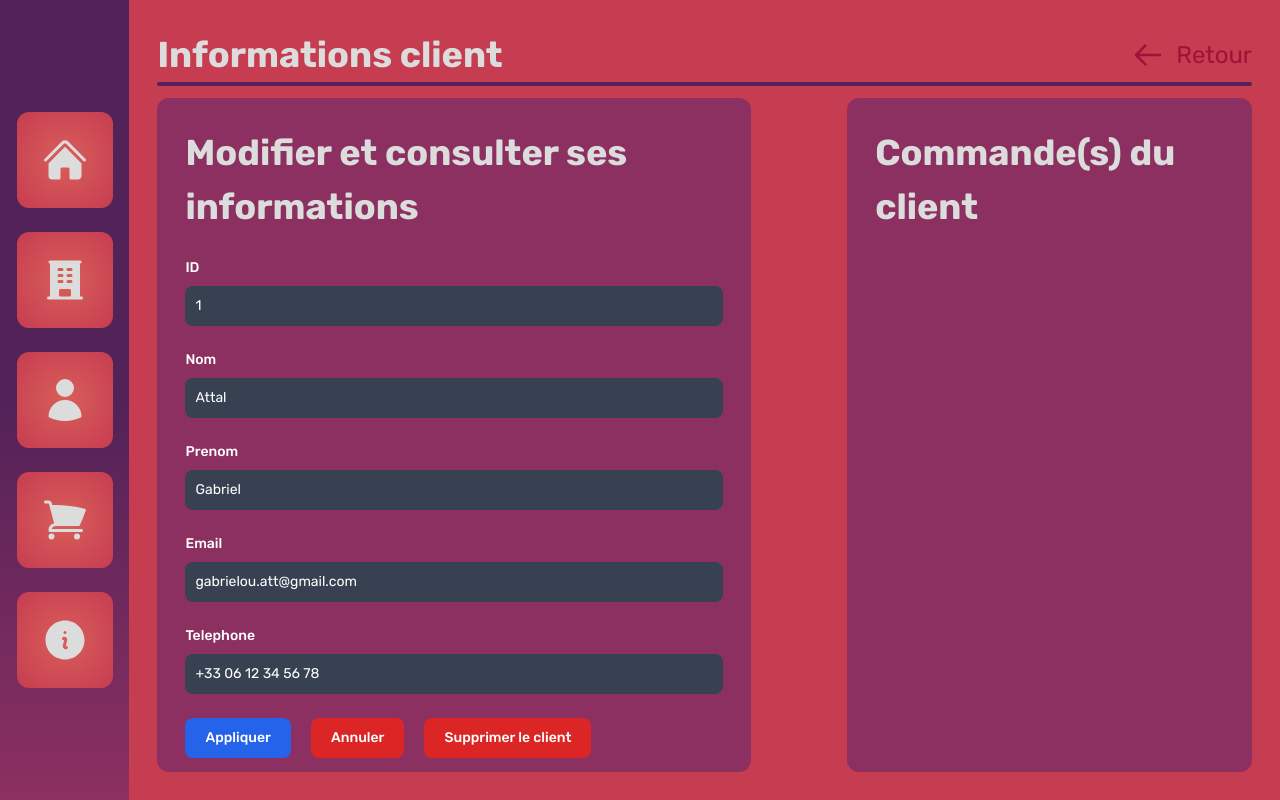
After one commit to fr-timothe/KaraManager, a Flask app: page /clients/1 in a window 1280 px wide. The commit adds this page. Run offline with Flask 3, Linux system fonts and the light colour scheme; some libraries are stand-ins or nearby versions.

Commit message:
feat: :sparkles: Ajout des fonctionnalités de création, suppression et consultation des clients

```diff
--- a/database_manager.py
+++ b/database_manager.py
@@ -54,6 +54,10 @@ class DatabaseManager:
     def get_client(self, id):
         return self.curseur.execute(f"SELECT * FROM clients WHERE id={id}").fetchone()
 
+    def del_clients(self, id):
+       self.curseur.execute(f"DELETE FROM clients WHERE id={id}")
+       self.connexion.commit()
+
     def add_orders(self, id, id_salles, id_clients, nbr_heure, date_reservation ):
         self.curseur.execute(f"INSERT INTO reservation VALUES (NULL, '{id}', '{id_salles}','{id_clients}',{nbr_heure}','{date_reservation}') ")
         self.connexion.commit()
@@ -62,10 +66,11 @@ class DatabaseManager:
         return self.curseur.execute("SELECT * FROM orders").fetchall()
 
     def del_orders(self, id):
-        return self.curseur.execute(f"DELETE FROM orders WHERE id={id}").fetchone()
+        self.curseur.execute(f"DELETE FROM orders WHERE id={id}")
 
     def get_order(self, id, id_clients, date_reservation):
         return self.curseur.execute(f"SELECT {date_reservation} FROM orders JOIN clients ON {id_clients}.orders={id.clients}.clients").fetchone()
 
-    def max_id(self, id):
-        return self.curseur.execute(f"SELECT MAX({id}) FROM clients").fetchall()
+    def record_exists(self, table, id):
+        self.curseur.execute(f"SELECT 1 FROM {table} WHERE id=?", (id,))
+        return self.curseur.fetchone() is not None
--- a/main.py
+++ b/main.py
@@ -1,4 +1,4 @@
-from flask import Flask, render_template
+from flask import Flask, render_template, request, url_for, flash, redirect
 from database_manager import DatabaseManager
 
 app = Flask(__name__)
@@ -18,6 +18,29 @@ def rooms():
 def clients():
     return render_template('clients.html', attributes=db_manager.get_attrubutes("clients"), clients=db_manager.get_clients())
 
+@app.route('/clients/<int:id>')
+def client(id):
+    if db_manager.record_exists("clients", id):
+        return render_template('info_client.html', client_info=db_manager.get_client(id))
+    else:
+        return redirect(url_for('clients'))
+
+@app.route('/clients/<int:id>/delete', methods=('GET', 'POST'))
+def delete_client(id):
+    if request.method == 'POST':
+        db_manager.del_clients(id)
+        return redirect(url_for('clients'))
+    else:
+        return render_template('delete_client.html', client_id=id)
+
+@app.route('/clients/create', methods=('GET', 'POST'))
+def create_client():
+    if request.method == 'POST':
+        db_manager.add_client(request.form['nom'], request.form['prenom'], request.form['email'], request.form['telephone'])
+        return redirect(url_for('clients'))
+    else:
+        return render_template('create_client.html')
+
 @app.route('/orders')
 def orders():
     return render_template('orders.html', attributes=db_manager.get_attrubutes("orders"), clients=db_manager.get_orders())
--- a/templates/clients.html
+++ b/templates/clients.html
@@ -10,7 +10,7 @@
     <table class="w-full">
         <caption class="p-5 text-lg font-semibold text-left rtl:text-right text-gray-900 bg-white dark:text-white dark:bg-gray-800">
             Vos clients
-            <p class="mt-1 text-sm font-normal text-gray-500 dark:text-gray-400">Vous pouvez ici consulter vos clients et modifier leurs profiles. Si il n'existe pas, <a href="#" class="font-medium text-blue-600 hover:underline">ajoutez</a> le a votre base de données.</p>
+            <p class="mt-1 text-sm font-normal text-gray-500 dark:text-gray-400">Vous pouvez ici consulter vos clients et modifier leurs profiles. Si il n'existe pas, <a href="{{url_for('create_client')}}" class="font-medium text-blue-600 hover:underline">ajoutez</a> le a votre base de données.</p>
         </caption>
         <thead class="text-base base-text uppercase bg-[--palette-1] text-[--white-color]">
             <tr>
@@ -33,7 +33,7 @@
               </th>
             {% endfor %}
             <td class="px-6 py-4">
-              <a href="#" class="font-medium text-blue-600 hover:underline">Editer</a>
+              <a href="{{ url_for('client', id=client[0]) }}" class="font-medium text-blue-600 hover:underline">Editer</a>
             </td>
           </tr>
           {% endfor %}
--- /dev/null
+++ b/templates/info_client.html
@@ -0,0 +1,57 @@
+{% extends 'base.html' %}
+
+{% block content %}
+<section class="h-full w-full bg-[--palette-3] flex">
+  <div class="h-full w-full p-7 flex flex-col space-y-3">
+    <div class="flex flex-col">
+      <div class="flex flex-row justify-between">
+       <span class="great-title">Informations client</span>
+        <a href="{{ url_for('clients') }}" class="text-rose-800 flex flex-row justify-center items-center space-x-3" title="Retour à la liste des clients">
+          <svg xmlns="http://www.w3.org/2000/svg" class="h-8 w-8" fill="none" viewBox="0 0 24 24" stroke="currentColor">
+            <path stroke-linecap="round" stroke-linejoin="round" stroke-width="2" d="M10 19l-7-7m0 0l7-7m-7 7h18" />
+          </svg>
+          <span class="text-2xl">
+            Retour
+          </span>
+        </a>
+      </div>
+      <div class="w-full h-1 bg-[--palette-1] rounded-lg "></div>
+    </div>
+    <div class="h-full w-full flex space-x-24 overflow-x-auto">
+        <div class="w-full h-5/12 bg-[--palette-2] rounded-xl flex flex-col p-7">
+            <span class="great-title mb-6">Modifier et consulter ses informations</span>
+            <form id="main-form">
+                <div class="mb-6">
+                    <label for="id" class="block mb-2 text-sm font-medium text-white">ID</label>
+                    <input type="number" id="id" class="text-sm rounded-lg focus:ring-blue-500 focus:border-blue-500 block w-full p-2.5 bg-gray-700 border-gray-600 placeholder-gray-400 text-white cursor-not-allowed" placeholder="00" value="{{client_info[0]}}" disabled readonly/>
+                </div>
+                <div class="mb-6">
+                    <label for="nom" class="block mb-2 text-sm font-medium text-white">Nom</label>
+                    <input type="text" id="nom" class="text-sm rounded-lg focus:ring-blue-500 focus:border-blue-500 block w-full p-2.5 bg-gray-700 border-gray-600 placeholder-gray-400 text-white" placeholder="Nom" value="{{client_info[1]}}"/>
+                </div>
+                <div class="mb-6">
+                    <label for="prenom" class="block mb-2 text-sm font-medium text-white">Prenom</label>
+                    <input type="text" id="prenom" class="text-sm rounded-lg focus:ring-blue-500 focus:border-blue-500 block w-full p-2.5 bg-gray-700 border-gray-600 placeholder-gray-400 text-white" placeholder="Prenom" value="{{client_info[2]}}"/>
+                </div>
+                <div class="mb-6">
+                    <label for="email" class="block mb-2 text-sm font-medium text-white">Email</label>
+                    <input type="email" id="email" class="text-sm rounded-lg focus:ring-blue-500 focus:border-blue-500 block w-full p-2.5 bg-gray-700 border-gray-600 placeholder-gray-400 text-white" placeholder="placeholder@gmail.com" value="{{client_info[3]}}"/>
+                </div>
+                <div class="mb-6">
+                    <label for="telephone" class="block mb-2 text-sm font-medium text-white">Telephone</label>
+                    <input type="tel" id="telephone" autocomplete="tel" class="text-sm rounded-lg focus:ring-blue-500 focus:border-blue-500 block w-full p-2.5 bg-gray-700 border-gray-600 placeholder-gray-400 text-white" placeholder="+33 0 00 00 00 00" value="{{client_info[4]}}"/>
+                </div>
+                <div class="flex flex-row space-x-5">
+                  <button type="submit" class="text-white focus:ring-4 focus:outline-none font-medium rounded-lg text-sm w-full sm:w-auto px-5 py-2.5 text-center bg-blue-600 hover:bg-blue-700 focus:ring-blue-800">Appliquer</button>
+                  <button onclick='document.getElementById("main-form").reset();' class="text-white focus:ring-4 focus:outline-none font-medium rounded-lg text-sm w-full sm:w-auto px-5 py-2.5 text-center bg-red-600 hover:bg-red-700 focus:ring-red-800">Annuler</button>
+                  <a href="{{ url_for('delete_client', id=client_info[0]) }}" class="text-white focus:ring-4 focus:outline-none font-medium rounded-lg text-sm w-full sm:w-auto px-5 py-2.5 text-center bg-red-600 hover:bg-red-700 focus:ring-red-800">Supprimer le client</a>
+                </div>
+            </form>
+        </div>
+        <div class="w-8/12 h-full bg-[--palette-2] rounded-xl flex flex-col p-7">
+            <span class="great-title">Commande(s) du client</span>
+        </div>
+    </div>
+  </div>
+</section>
+{% endblock %}
```
Also changed, not shown: templates/create_client.html (added, +52 -0 lines), templates/delete_client.html (added, +26 -0 lines), lycee.sqlite3.
